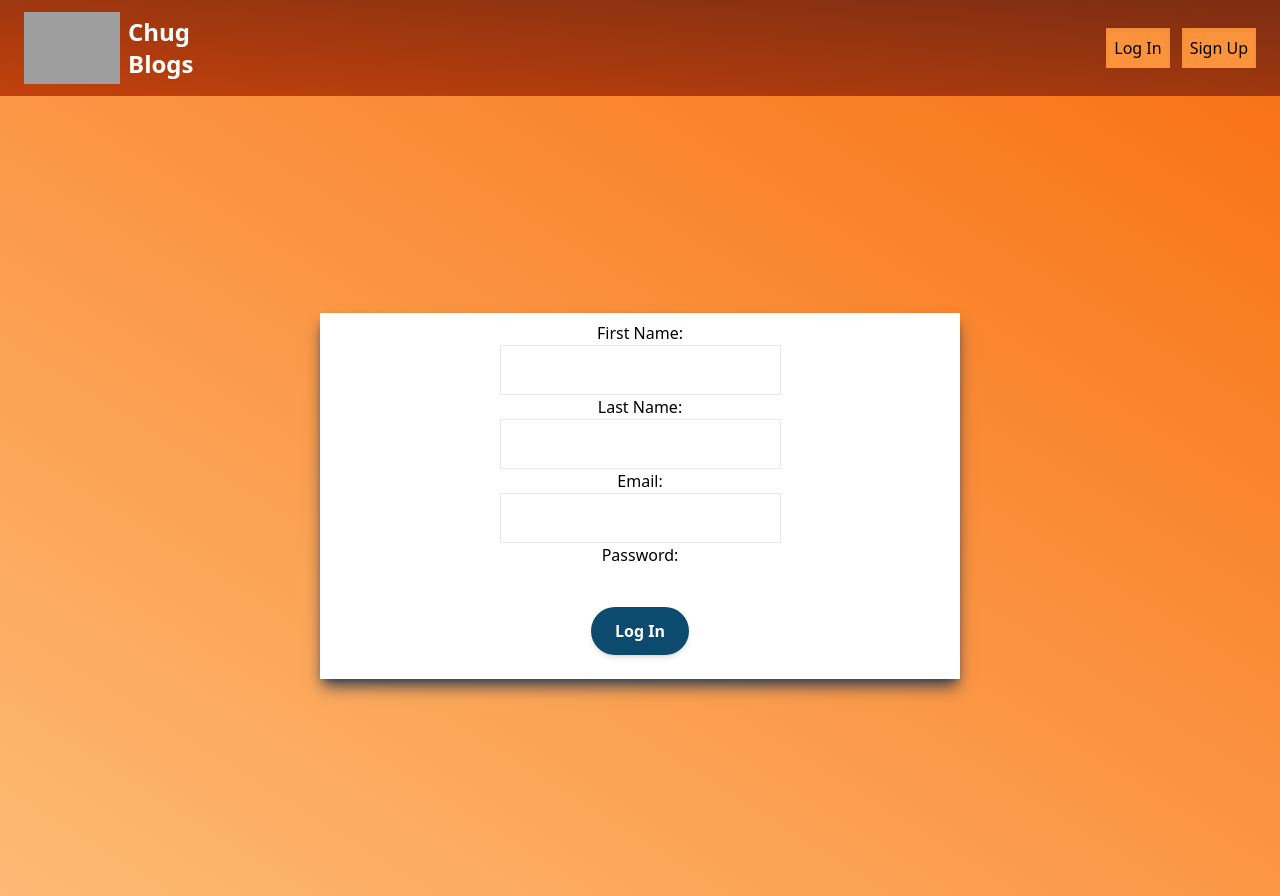
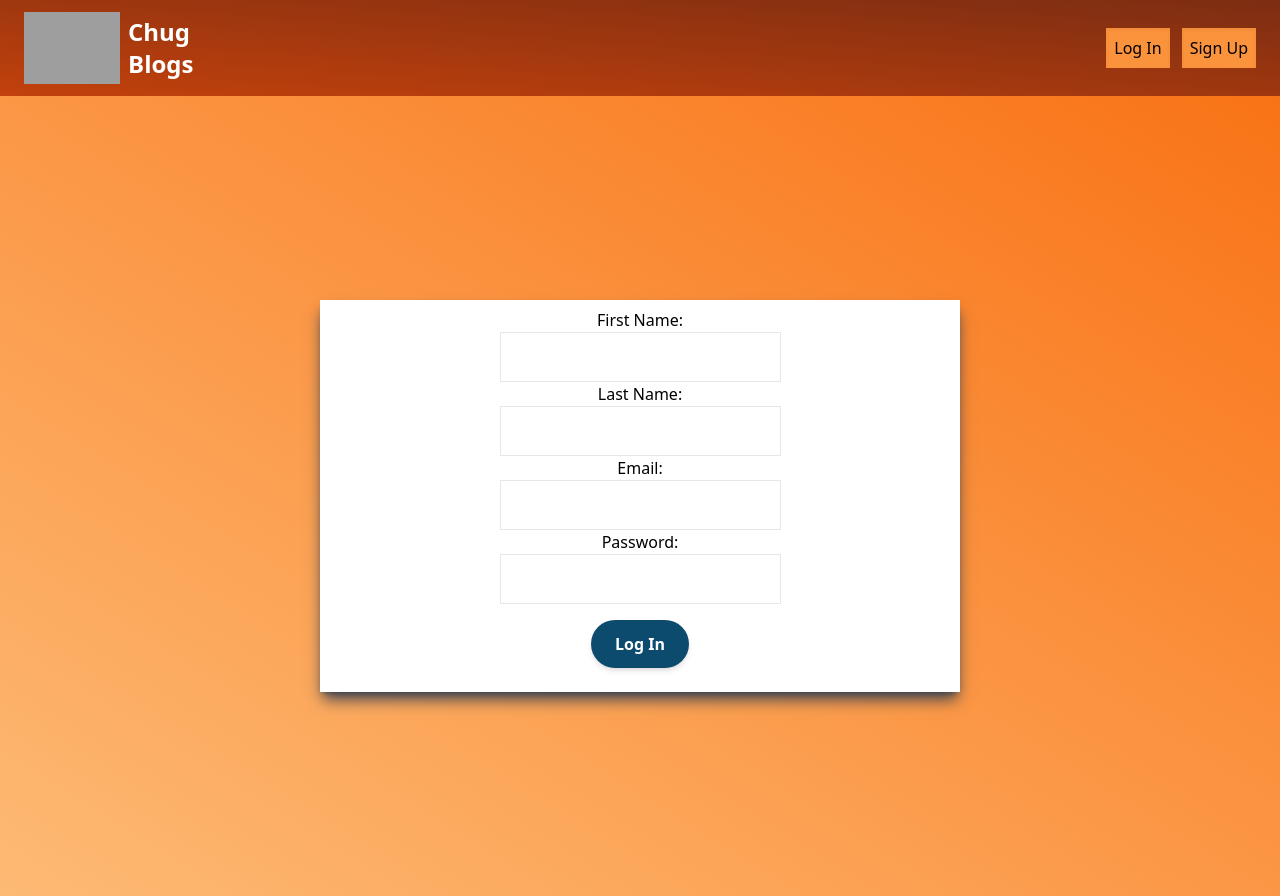
Before and after one commit to codenamerey/chug-blogs-client, a Next.js app: page /login in a window 1280 px wide. Built offline with nearby package versions, Linux system fonts and the light colour scheme; no server answers; grey boxes are pictures that could not be loaded.

Commit message:
Authenticate user with JWT Token on app start

```diff
--- a/src/components/Header.jsx
+++ b/src/components/Header.jsx
@@ -1,6 +1,14 @@
 import Link from "next/link"
+import { useContext } from "react"
 
-const Header = () => {
+const Header = ({ UserContext }) => {
+  let {first_name, last_name, email_address} = useContext(UserContext);
+  const user = {
+    first_name,
+    last_name,
+    email_address
+  }
+
   return (
     <header className='px-6 py-3 bg-gradient-to-tr from-orange-700 to-orange-900 flex justify-between'>
         <div className=' flex items-center gap-x-2'>
@@ -9,14 +17,25 @@ const Header = () => {
         </div>
 
         <nav>
-          <ul className='flex items-center h-full gap-3 [&>a]:bg-orange-400 [&>a]:p-2 [&>a]:shadow-inner'>
+          {
+            !user.first_name &&
+            <ul className='flex items-center h-full gap-3 [&>a]:bg-orange-400 [&>a]:p-2 [&>a]:shadow-inner'>
             <Link href='/login'>
               <li>Log In</li>
             </Link>
             <Link href='/signup'>
               <li>Sign Up</li>
             </Link>
-          </ul>
+            </ul>
+          }
+
+          {
+            user.first_name &&
+            <ul>
+              <li>Welcome, {user.first_name}</li>
+            </ul>
+          }
+
         </nav>
     </header>
   )
--- a/src/pages/_app.js
+++ b/src/pages/_app.js
@@ -1,15 +1,36 @@
 import '@/styles/globals.css'
 import Header from '@/components/Header'
-import { useState, createContext } from 'react'
+import { useState, createContext, useEffect } from 'react'
 
 export default function App({ Component, pageProps }) {
   let UserContext = createContext(null);
-  let [user, setUser] = useState(null);
+  let [user, setUser] = useState();
+
+  useEffect(() => {
+    const token = localStorage.getItem('jwt-token');
+    (async() => {
+      try {
+        const res = await fetch(`${process.env.NEXT_PUBLIC_SERVER}/api/user/me`, {
+          headers: {
+            'Authorization': token
+          }
+        });
+        const user = await res.json();
+        setUser(user);
+      } catch(err) {
+        if(err) throw err;
+      }
+    })()
+  }, []);
+
+  useEffect(() => {
+    console.log(user);
+  }, [user]);
 
   return (
     <>
-      <UserContext.Provider value={{user, setUser}}>
-        <Header>
+      <UserContext.Provider value={{...user, setUser}}>
+        <Header UserContext={UserContext}>
         </Header>
         <main className=' bg-gradient-to-tr from-orange-300 to-orange-500 grow min-h-full flex flex-col'>
           <Component {...pageProps} UserContext={UserContext}/>
--- a/src/pages/login.js
+++ b/src/pages/login.js
@@ -18,7 +18,6 @@ const login = ({ UserContext }) => {
       if(status == 200) {
         let data = await res.json();
         localStorage.setItem('jwt-token', data.token);
-        setUser(data.user);
         // Back to home page
         window.location.href = '/';
       }
--- a/src/styles/globals.css
+++ b/src/styles/globals.css
@@ -694,6 +694,25 @@ video {
   outline-offset: 2px;
 }
 
+.\[\&\>input\[type\=\"password\"\]\]\:border>input[type="password"] {
+  border-width: 1px;
+}
+
+.\[\&\>input\[type\=\"password\"\]\]\:px-6>input[type="password"] {
+  padding-left: 1.5rem;
+  padding-right: 1.5rem;
+}
+
+.\[\&\>input\[type\=\"password\"\]\]\:py-3>input[type="password"] {
+  padding-top: 0.75rem;
+  padding-bottom: 0.75rem;
+}
+
+.\[\&\>input\[type\=\"password\"\]\]\:outline-none>input[type="password"] {
+  outline: 2px solid transparent;
+  outline-offset: 2px;
+}
+
 .\[\&\>a\]\:bg-orange-400>a {
   --tw-bg-opacity: 1;
   background-color: rgb(251 146 60 / var(--tw-bg-opacity));
```
Also changed, not shown: src/pages/index.js (+7 -3 lines).
